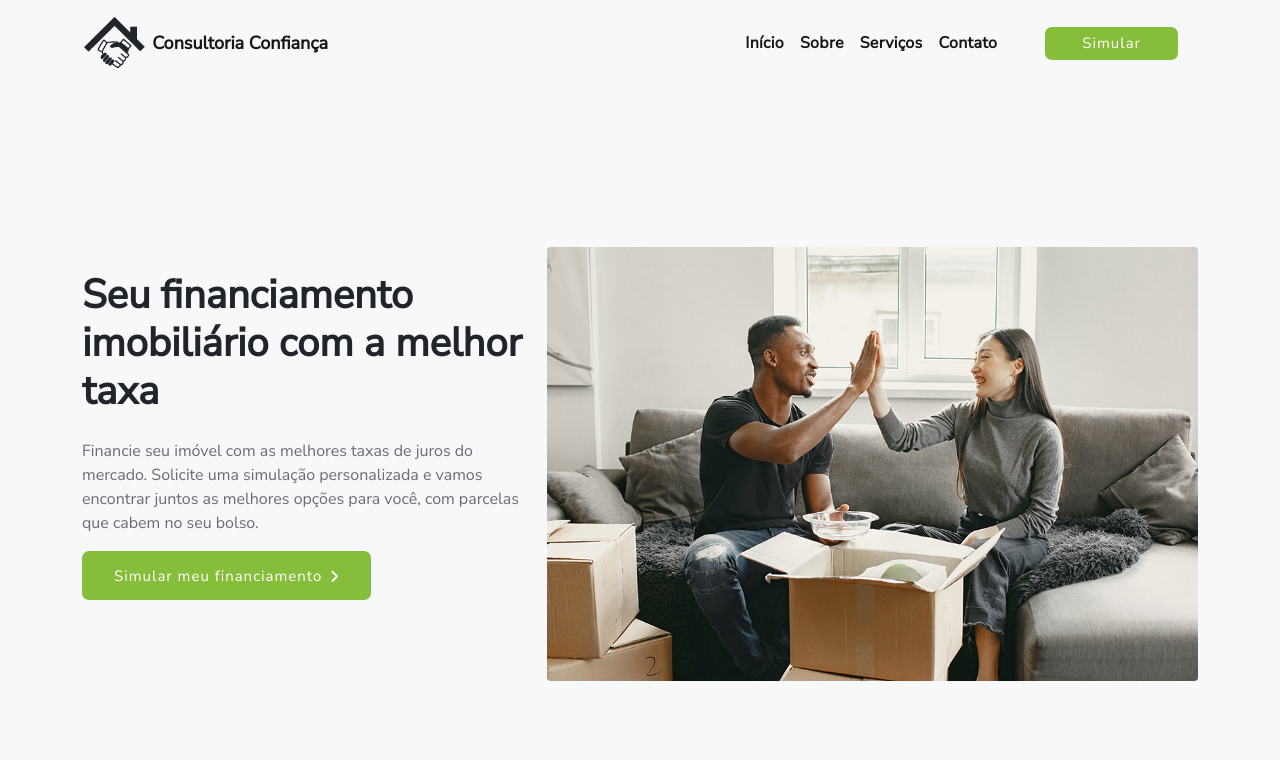
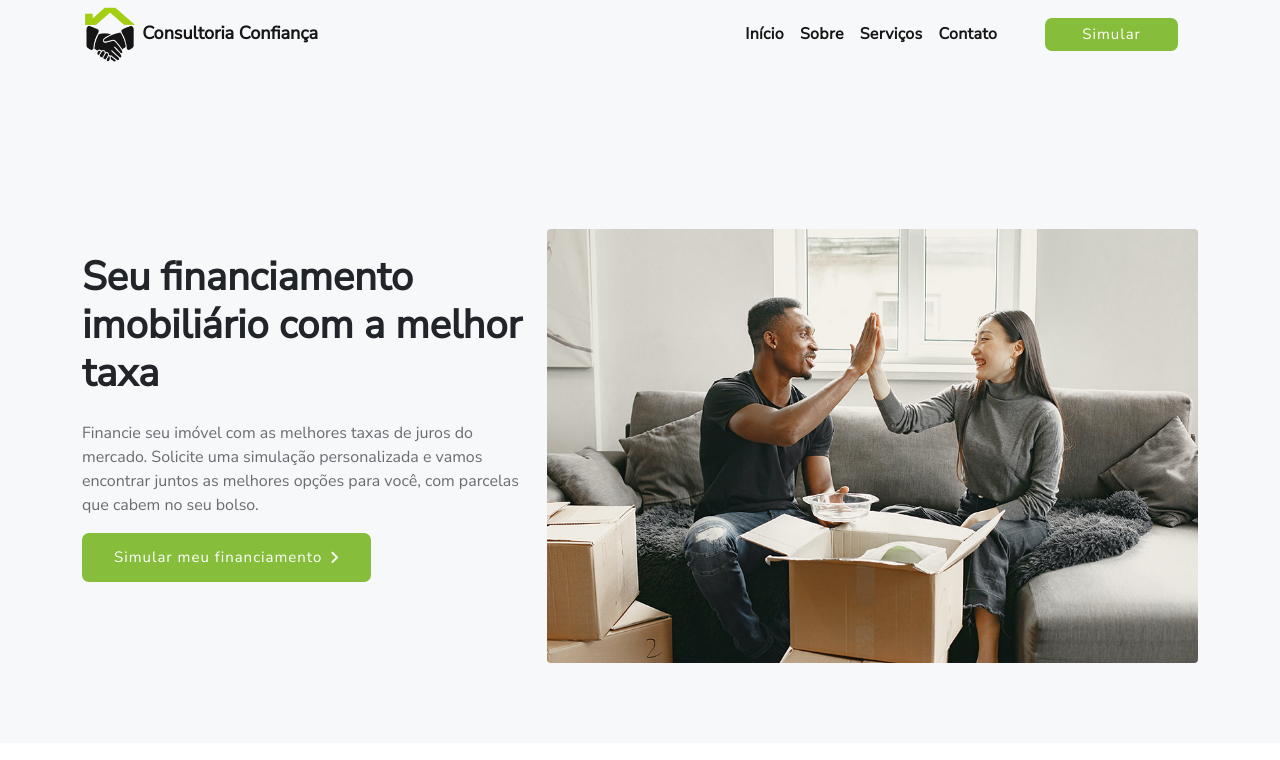
Before and after one commit to vBony/consultoria-confianca, a PHP site: page / in a window 1280 px wide. Shown: the top 760 px of the page. Run offline with PHP 8.4, Linux system fonts and the light colour scheme; data that the repository does not hold is empty; classes that the project's autoload settings leave out are loaded by file name.

Commit message:
inserindo logo original

```diff
--- a/app/assets/css/template.css
+++ b/app/assets/css/template.css
@@ -80,6 +80,10 @@
     transition: 0.4s;
 }
 
+.navbar{
+    padding: 0px !important;
+}
+
 .bars-scrolled{
     background-color: white;
 }
@@ -97,8 +101,10 @@
 }
 
 .logo-header{
-    width: 65px;
+    width: 55px;
 }
+
+
 
 #logo-header-white{
     display: none;
```
Also changed, not shown: app/assets/imgs/app/logo-black.png, app/assets/imgs/app/logo-primary.png, app/assets/imgs/app/logo-white.png.
